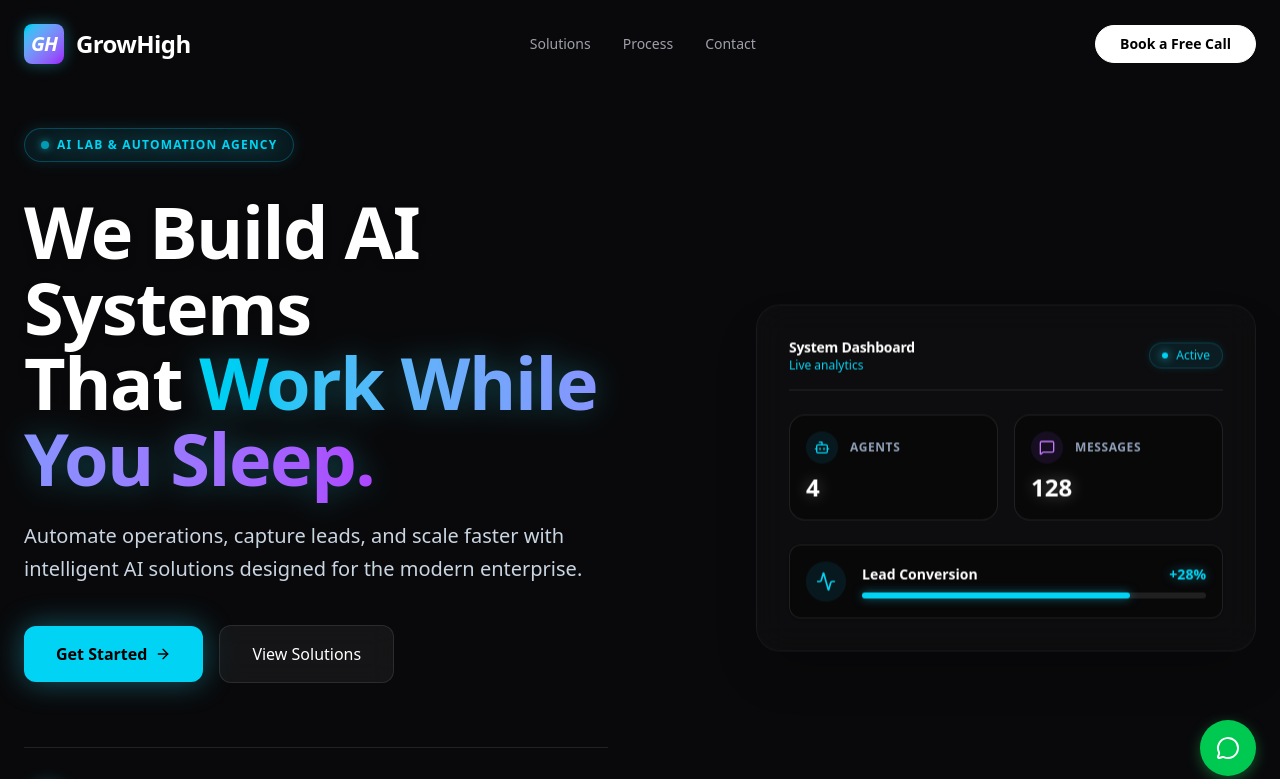
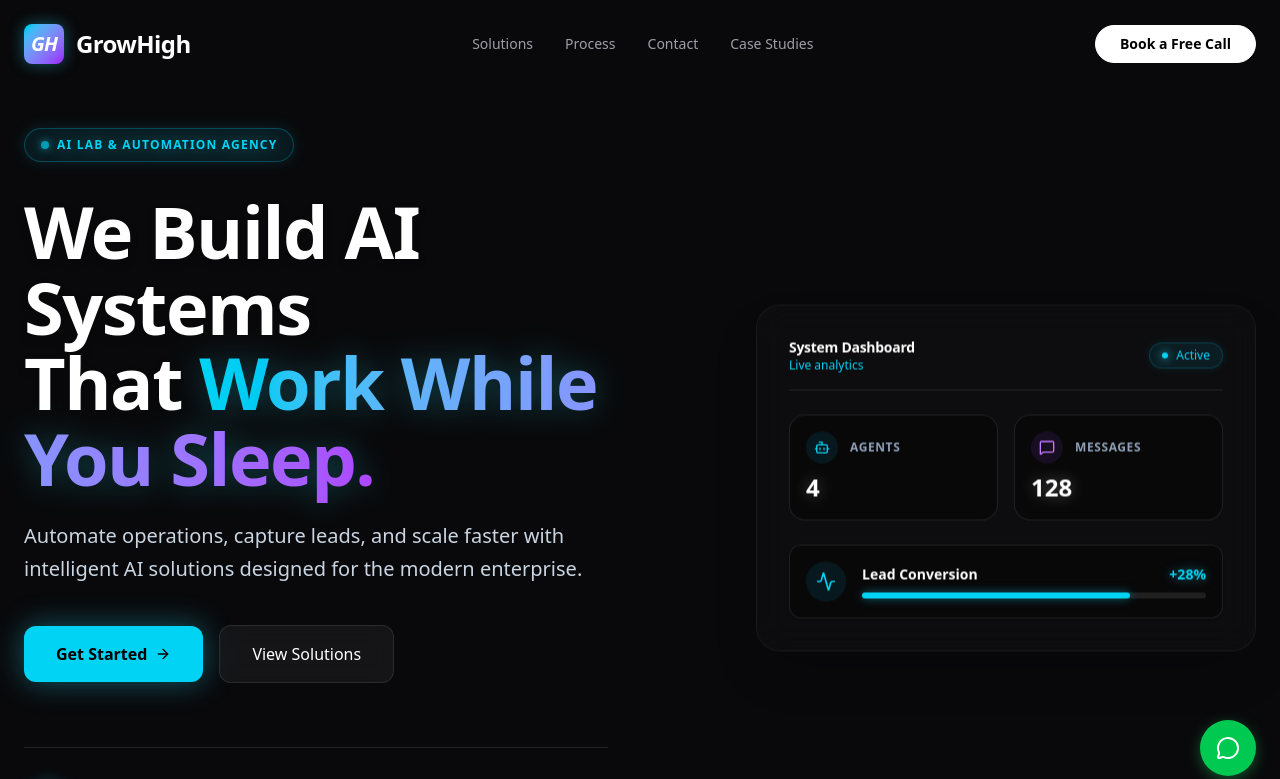
Before and after one commit to Pradyumnshinde/growhigh, a React (Vite) app: page / in a window 1280 px wide. Shown: the top 779 px of the page. Built offline with nearby package versions, Linux system fonts and the light colour scheme; grey boxes are pictures that could not be loaded.

Commit message:
Add Case Study link to Navbar

```diff
--- a/src/components/CaseStudy.tsx
+++ b/src/components/CaseStudy.tsx
@@ -10,7 +10,7 @@ const features = [
 
 export default function CaseStudy() {
   return (
-    <section className="py-24 relative z-10 border-t border-white/5 bg-gradient-to-b from-[#030014] to-cyan-900/10">
+    <section id="case-study"className="py-24 relative z-10 border-t border-white/5 bg-gradient-to-b from-[#030014] to-cyan-900/10">
       <div className="container mx-auto px-6">
         <div className="grid lg:grid-cols-2 gap-16 items-center neon-card rounded-3xl p-8 md:p-12 shadow-[0_0_30px_rgba(34,211,238,0.05)] relative overflow-hidden group">
 
--- a/src/components/Navbar.tsx
+++ b/src/components/Navbar.tsx
@@ -31,6 +31,10 @@ export default function Navbar() {
           <a href="#showcase" className="hover:text-white transition-colors">Solutions</a>
           <a href="#process" className="hover:text-white transition-colors">Process</a>
           <a href="#contact" className="hover:text-white transition-colors">Contact</a>
+          <a href="#case-study" className="text-sm font-medium text-zinc-400 hover:text-cyan-400 transition-colors">
+  Case Studies
+</a>
+
         </div>
 
         <a
```
